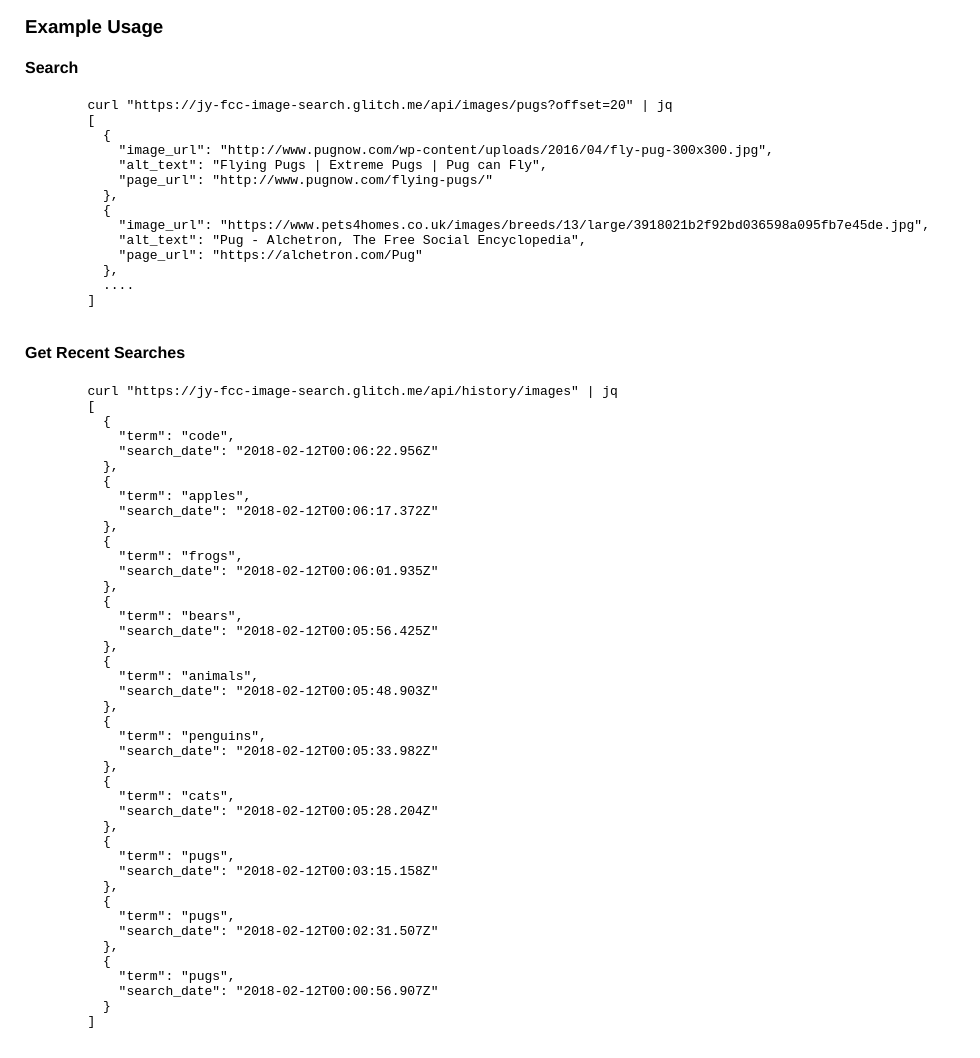
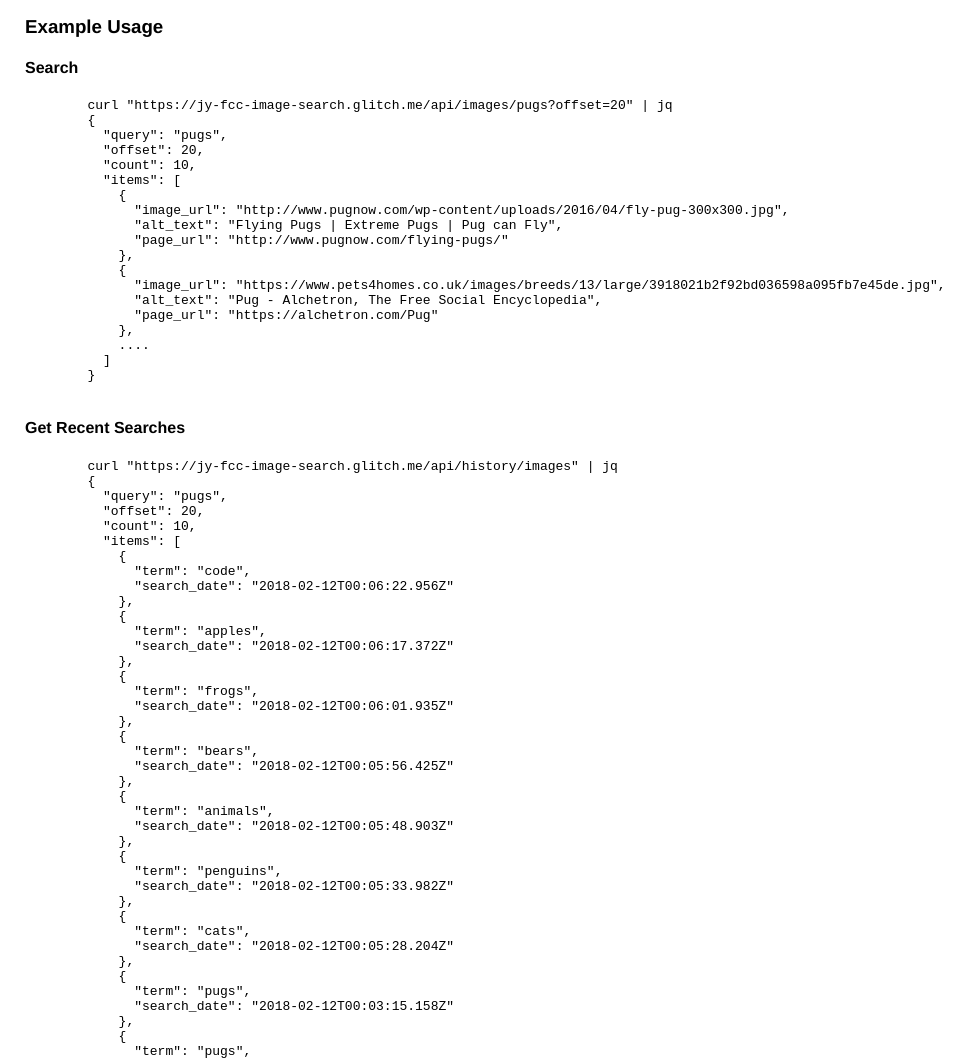
Before and after one commit to thejaywhy/fcc-image-search, a website: page views/index.html in a window 1280 px wide. Shown: the part 228-1286 px from the top of the page, without its empty margins (0-980 px from the left). Drawn offline with Linux system fonts and the light colour scheme.

Commit message:
update docs/view

```diff
--- a/views/index.html
+++ b/views/index.html
@@ -27,7 +27,11 @@
         </h4>
         <pre>
         curl "https://jy-fcc-image-search.glitch.me/api/images/pugs?offset=20" | jq
-        [
+        {
+          "query": "pugs",
+          "offset": 20,
+          "count": 10,
+          "items": [
             {
               "image_url": "http://www.pugnow.com/wp-content/uploads/2016/04/fly-pug-300x300.jpg",
               "alt_text": "Flying Pugs | Extreme Pugs | Pug can Fly",
@@ -40,13 +44,18 @@
             },
             ....
           ]
+        }
         </pre>
         <h4>
           Get Recent Searches
         </h4>
         <pre>
         curl "https://jy-fcc-image-search.glitch.me/api/history/images" | jq
-        [
+        {
+          "query": "pugs",
+          "offset": 20,
+          "count": 10,
+          "items": [
             {
               "term": "code",
               "search_date": "2018-02-12T00:06:22.956Z"
@@ -88,6 +97,7 @@
               "search_date": "2018-02-12T00:00:56.907Z"
             }
           ]
+        }
         </pre>
       </div>
     </div>
```
Lines whose indentation alone changed are shown as unchanged.
